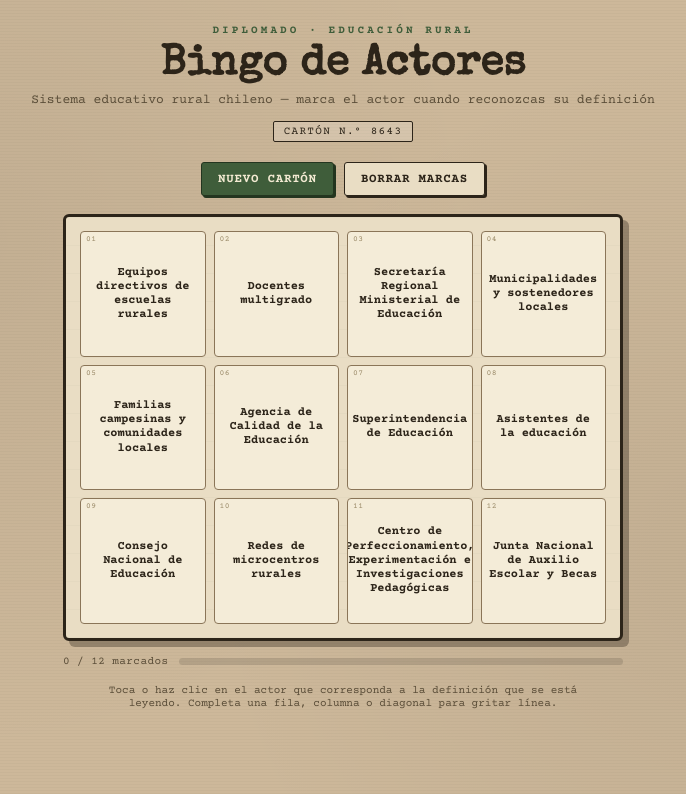
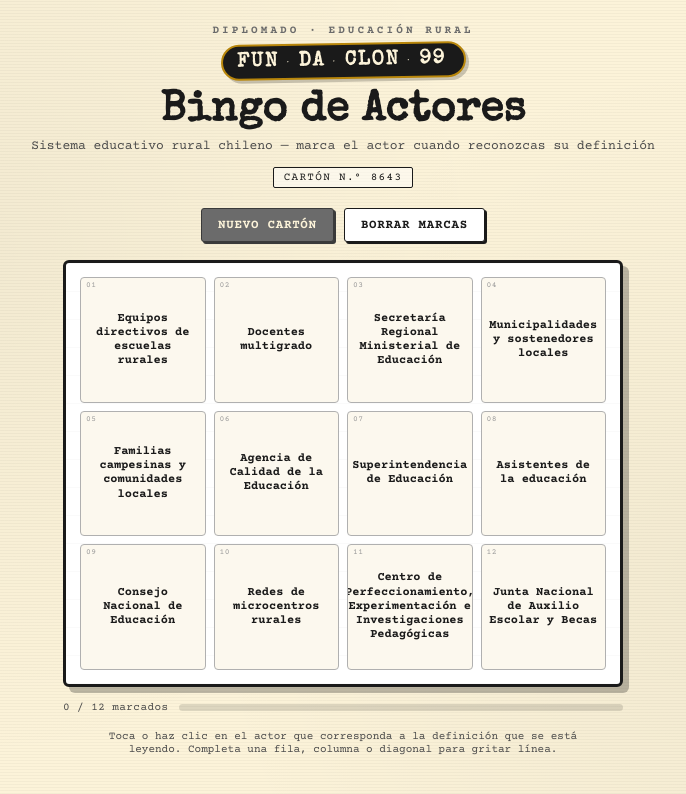
Before and after one commit to antoniavasquezr-eng/Bingo-actores-rurales, a plain HTML site: page index.html in a window 1280 px wide. Shown: the whole page, without its empty margins (297-983 px from the left). Drawn offline with nearby package versions, Linux system fonts and the light colour scheme.

Commit message:
Update index.html

```diff
--- a/index.html
+++ b/index.html
@@ -8,14 +8,14 @@
   @import url('https://fonts.googleapis.com/css2?family=Special+Elite&family=Courier+Prime:wght@400;700&display=swap');
 
   :root{
-    --kraft:#cdb89a;
-    --kraft-dark:#b8a283;
-    --ink:#2c2419;
-    --stamp:#a3342c;
-    --stamp-dark:#7c241d;
-    --paper:#e9ddc4;
-    --line:#8a7558;
-    --green:#3f5d3a;
+    --kraft:#fcf3d9;           /* amarillo muy claro */
+    --kraft-dark:#e6d4a8;      /* amarillo más intenso */
+    --ink:#1a1a1a;             /* negro */
+    --stamp:#b8860b;           /* amarillo oscuro / dorado */
+    --stamp-dark:#8b6508;
+    --paper:#ffffff;           /* blanco */
+    --line:#b0b0b0;            /* gris claro */
+    --green:#6b6b6b;           /* gris medio para acentos */
   }
 
   *{ box-sizing:border-box; }
@@ -24,9 +24,9 @@
     min-height:100vh;
     background-color:var(--kraft);
     background-image:
-      radial-gradient(circle at 20% 30%, rgba(0,0,0,0.05) 0, transparent 45%),
-      radial-gradient(circle at 80% 70%, rgba(0,0,0,0.05) 0, transparent 45%),
-      repeating-linear-gradient(0deg, rgba(0,0,0,0.025) 0px, rgba(0,0,0,0.025) 1px, transparent 1px, transparent 3px);
+      radial-gradient(circle at 20% 30%, rgba(0,0,0,0.04) 0, transparent 45%),
+      radial-gradient(circle at 80% 70%, rgba(0,0,0,0.04) 0, transparent 45%),
+      repeating-linear-gradient(0deg, rgba(0,0,0,0.03) 0px, rgba(0,0,0,0.03) 1px, transparent 1px, transparent 3px);
     font-family:'Courier Prime', monospace;
     color:var(--ink);
     display:flex;
@@ -64,7 +64,7 @@
   }
   .sub{
     font-size:13px;
-    color:#5a4d38;
+    color:#4a4a4a;
     margin:0 0 4px;
   }
   .card-id{
@@ -75,7 +75,31 @@
     border:1px solid var(--ink);
     border-radius:2px;
     padding:3px 10px;
-    background:rgba(255,255,255,0.18);
+    background:rgba(255,255,255,0.5);
+  }
+
+  /* Logo de Fundación 99 */
+  .logo-99{
+    display:inline-block;
+    background:#1a1a1a;
+    color:#fcf3d9;
+    font-family:'Special Elite', monospace;
+    font-size:clamp(14px, 3vw, 20px);
+    font-weight:700;
+    letter-spacing:0.08em;
+    padding:6px 18px 6px 14px;
+    border-radius:30px;
+    border:2px solid #b8860b;
+    box-shadow: 3px 3px 0 rgba(0,0,0,0.2);
+    margin-bottom:10px;
+    transform:rotate(-1deg);
+    text-shadow: 0 1px 0 rgba(0,0,0,0.3);
+  }
+  .logo-99 small{
+    font-size:0.6em;
+    font-weight:400;
+    letter-spacing:0.15em;
+    opacity:0.9;
   }
 
   .toolbar{
@@ -106,16 +130,16 @@
     box-shadow:0 0 0 var(--ink);
   }
   .btn:focus-visible{
-    outline:3px solid var(--green);
+    outline:3px solid var(--stamp);
     outline-offset:2px;
   }
   .btn.primary{
     background:var(--green);
-    color:#f3ead2;
-    border-color:#23351f;
-    box-shadow:2px 2px 0 #23351f;
+    color:#fcf3d9;
+    border-color:#3a3a3a;
+    box-shadow:2px 2px 0 #3a3a3a;
   }
-  .btn.primary:active{ box-shadow:0 0 0 #23351f; }
+  .btn.primary:active{ box-shadow:0 0 0 #3a3a3a; }
 
   .board-wrap{
     position:relative;
@@ -129,7 +153,7 @@
     border:3px solid var(--ink);
     border-radius:6px;
     padding:14px;
-    box-shadow:6px 6px 0 rgba(44,36,25,0.35);
+    box-shadow:6px 6px 0 rgba(0,0,0,0.25);
     position:relative;
     background-image:
       linear-gradient(rgba(0,0,0,0.02) 1px, transparent 1px);
@@ -145,7 +169,7 @@
   .cell{
     position:relative;
     aspect-ratio:1/1;
-    background:#f4ecd8;
+    background:#fcf8ee;
     border:1.5px solid var(--line);
     border-radius:4px;
     display:flex;
@@ -162,9 +186,9 @@
     transition:background 0.15s ease, transform 0.1s ease;
     overflow:hidden;
   }
-  .cell:hover{ background:#ece1c5; }
+  .cell:hover{ background:#f5edd6; }
   .cell:focus-visible{
-    outline:3px solid var(--green);
+    outline:3px solid var(--stamp);
     outline-offset:2px;
     z-index:2;
   }
@@ -173,13 +197,13 @@
     top:3px;
     left:5px;
     font-size:8px;
-    color:#9a8a68;
+    color:#9a9a9a;
     font-weight:400;
     letter-spacing:0.05em;
   }
 
   .cell.marked{
-    background:#f4ecd8;
+    background:#fcf8ee;
   }
   .cell.marked .label{
     opacity:0.55;
@@ -203,7 +227,7 @@
     pointer-events:none;
     opacity:0;
     transition:transform 0.22s cubic-bezier(.34,1.56,.64,1), opacity 0.15s ease;
-    box-shadow: inset 0 0 0 1px rgba(163,52,44,0.25);
+    box-shadow: inset 0 0 0 1px rgba(184,134,11,0.3);
     mix-blend-mode:multiply;
   }
   .cell.marked .stamp{
@@ -218,14 +242,14 @@
     animation:flash 0.9s ease 2;
   }
   @keyframes flash{
-    0%,100%{ background:#f4ecd8; }
-    50%{ background:#e3d2a0; }
+    0%,100%{ background:#fcf8ee; }
+    50%{ background:#f5e6b8; }
   }
 
   .footer-note{
     margin-top:16px;
     font-size:11px;
-    color:#5a4d38;
+    color:#4a4a4a;
     text-align:center;
     max-width:480px;
   }
@@ -266,7 +290,7 @@
     align-items:center;
     gap:10px;
     font-size:11px;
-    color:#5a4d38;
+    color:#4a4a4a;
     letter-spacing:0.04em;
   }
   .progress-bar{
@@ -278,7 +302,7 @@
   }
   .progress-fill{
     height:100%;
-    background:var(--green);
+    background:var(--stamp);
     width:0%;
     transition:width 0.25s ease;
   }
@@ -295,6 +319,8 @@
 
   <header class="masthead">
     <div class="eyebrow">Diplomado · Educación Rural</div>
+    <!-- Logo Fundación 99 -->
+    <div class="logo-99">FUN <small>·</small> DA <small>·</small> CLON <small>·</small> 99</div>
     <h1>Bingo de Actores</h1>
     <p class="sub">Sistema educativo rural chileno — marca el actor cuando reconozcas su definición</p>
     <div class="card-id" id="cardId">CARTÓN N.° ----</div>
```
